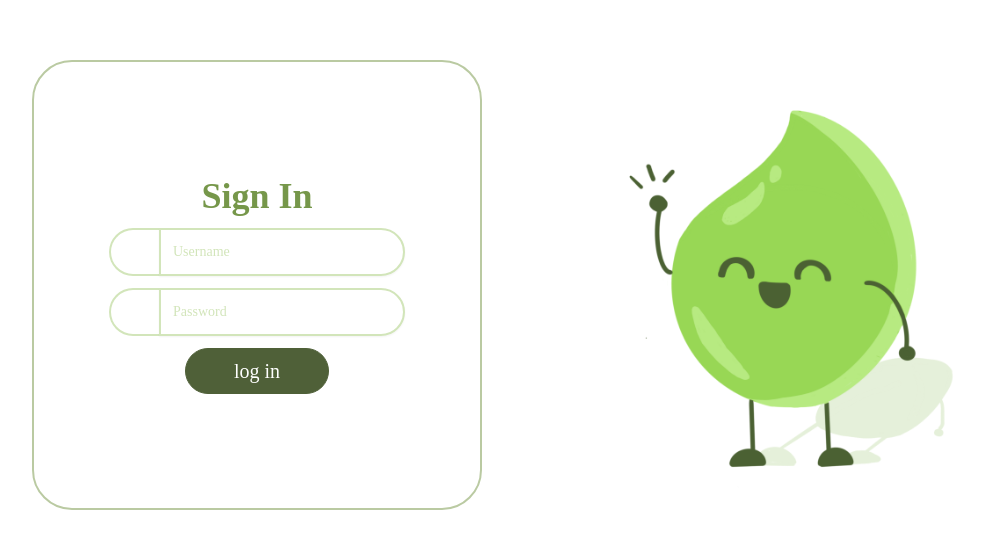
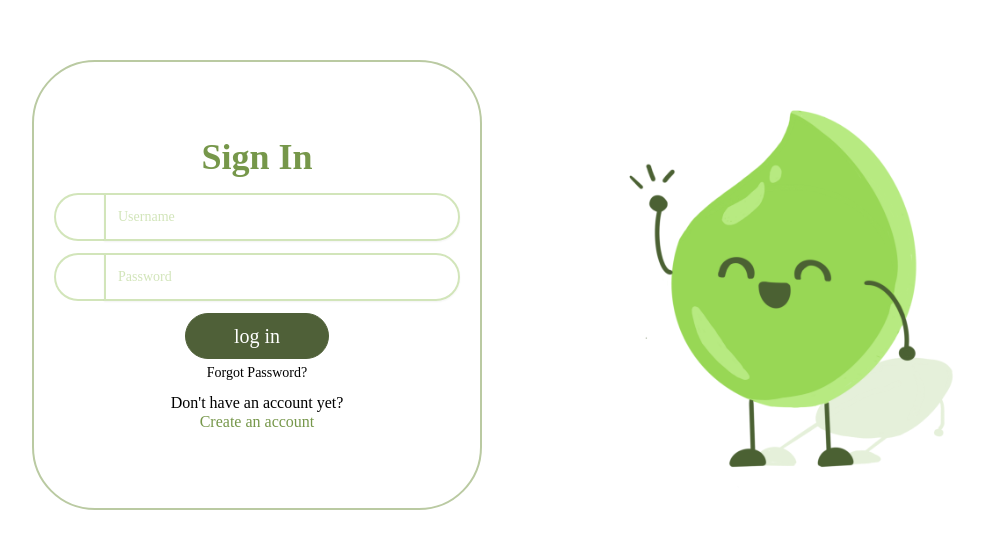
Before and after one commit to tealeaf2/Alora-Finance, a React (Create React App) app in the folder alora-frontend/: page /login in a window 1280 px wide. Shown: the part 115-664 px from the top of the page, without its empty margins (108-1092 px from the left). Built offline with nearby package versions, Linux system fonts and the light colour scheme.

Commit message:
added rest of elements in log-in form. allowed username/password to grow by use of self-stretch class

```diff
--- a/alora-frontend/src/pages/LoginPage.js
+++ b/alora-frontend/src/pages/LoginPage.js
@@ -10,11 +10,11 @@ function LoginPage() {
 
     <div className="flex h-screen items-center justify-center">
       <div className="grid grid-cols-2  mx-20  md:max-w-[75vw] xl:max-w-[1000px] flex-1">
-        <div className="flex flex-col justify-center items-center grow p-5 rounded-[40px] border-2 border-[#BACAA2] max-w-[450px]">
-          <h1 className="text-center text-[#76974A] text-4xl font-bold mb-3">
+        <div className="flex flex-col justify-center items-center grow p-5 rounded-[14%] border-2 border-[#BACAA2] max-w-[450px]">
+          <h1 className="text-center text-[#76974A] text-4xl font-bold mb-4">
             Sign In
           </h1>
-          <div className='flex mb-3'>
+          <div className='flex mb-3 self-stretch'>
           <div className='px-6 border-2 border-r-0 border-login-green rounded-l-full'></div>
           <div className='flex-1'>
             <label
@@ -40,7 +40,7 @@ function LoginPage() {
           </div>
 
 
-          <div className='flex mb-3'>
+          <div className='flex mb-3 self-stretch'>
           <div className='px-6 border-2 border-r-0 border-login-green rounded-l-full'></div>
           <div className='flex-1'>
             <label
@@ -65,10 +65,29 @@ function LoginPage() {
             </div>
           </div>
           <a
-          className="rounded-3xl border border-[#4F6038] bg-[#4F6038] px-12 py-2 text-xl font-medium text-white hover:bg-transparent hover:text-[#4F6038] focus:outline-none focus:ring active:text-[#4F6038] text-center max-w-[fit-content]"
+          className="rounded-3xl border border-[#4F6038] bg-[#4F6038] px-12 py-2 text-xl font-medium text-white hover:bg-transparent hover:text-[#4F6038] focus:outline-none focus:ring active:text-[#4F6038] text-center max-w-[fit-content] mb-1"
           href=""
         >
           log in
+        </a>
+
+        <a
+        className="text-sm mb-2"
+        href=""
+        >
+          Forgot Password?
+        </a>
+
+        <p
+        className='mb-[-5px]'
+        >
+          Don't have an account yet?
+        </p>
+        <a
+        className="text-[#76974A]"
+        href=""
+        >
+          Create an account
         </a>
         </div>
 
```
